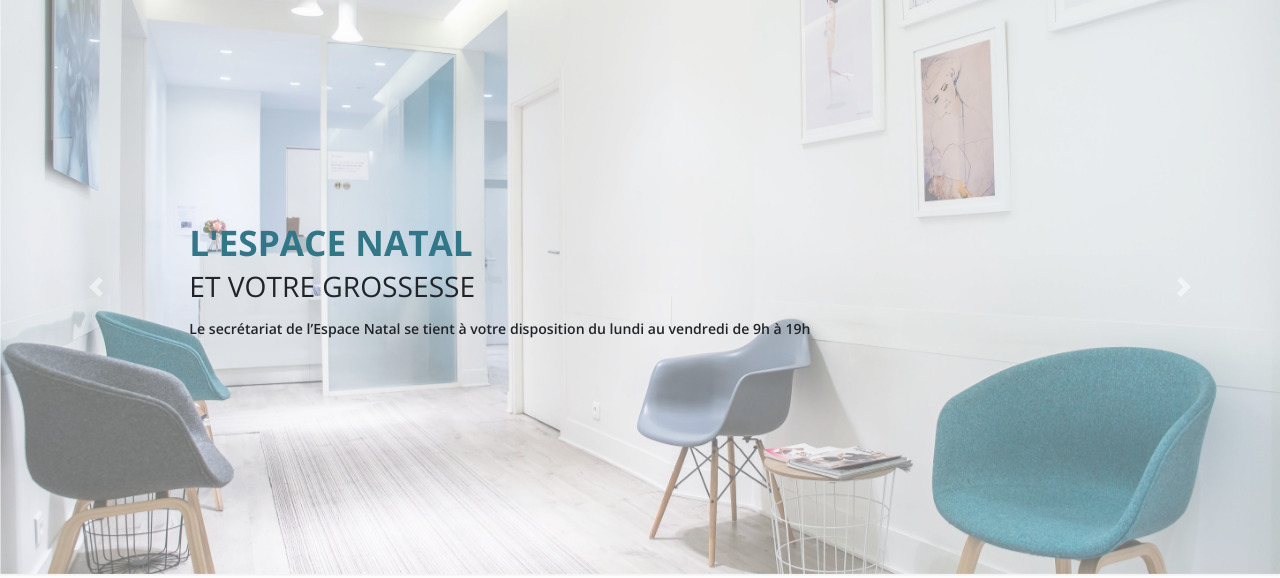
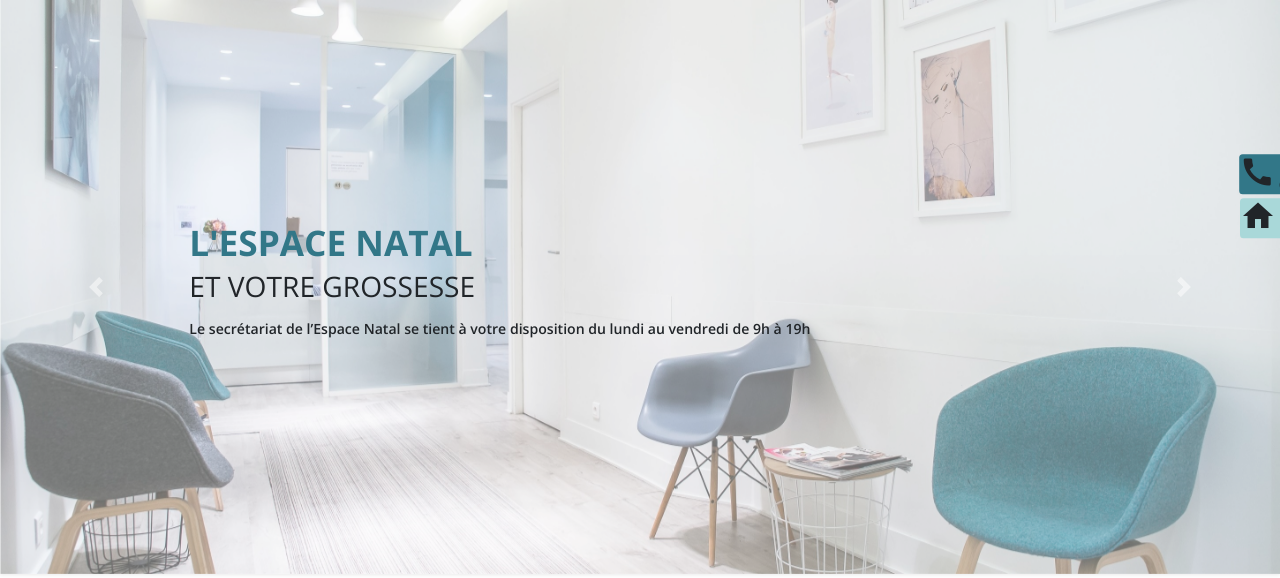
Before and after one commit to guillaumeMECE/espace-natal, a PHP site: page / in a window 1280 px wide. Shown: the part 204-782 px from the top of the page. Run offline with PHP 8.4, Linux system fonts and the light colour scheme; some libraries are stand-ins or nearby versions.

Commit message:
add sticky contact

```diff
--- a/index.php
+++ b/index.php
@@ -18,7 +18,7 @@
 
   <!-- NAVBAR -->
   <?php include("views/navbar.html"); ?>
-
+<?php include("views/sticky_contact.html"); ?>
 <!-- Carousel -->
   <div  style="position:relative;">
     <div id="carouselExampleControls" class="carousel slide shadow-sm" data-ride="carousel" >
--- a/style.css
+++ b/style.css
@@ -268,6 +268,39 @@ h6 small {
    color: rgba(142, 147, 160, 1);
 }
 
+.square {
+   position: fixed;
+   right: 0;
+   z-index: 5;
+   top: 50%;
+   transform: translateY(-50%);
+
+}
+
+.phoneContact {
+   width: 170px;
+   height: 40px;
+   background-color: rgba(50, 119, 136, 1);
+   transform: translateX(76%);
+   transition: all 400ms;
+}
+.phoneContact:hover{
+   transform: translateX(0%);
+}
+
+
+.doctolibContact {
+   float: right;
+   width: 100px;
+   height: 40px;
+   background-color: rgba(169, 216, 217, 1);
+   transform: translateX(60%);
+   transition: all 400ms;
+}
+.doctolibContact:hover{
+   transform: translateX(0%);
+}
+
 /*
 a{
   color: rgba(162, 69, 124, 1);
--- /dev/null
+++ b/views/sticky_contact.html
@@ -0,0 +1,10 @@
+<div class="square">
+   <div class="phoneContact mb-1 rounded-left">
+      <i class="material-icons md-36">call</i>
+      Contactez le centre
+   </div>
+   <div class="doctolibContact rounded-left">
+      <i class="material-icons md-36">home</i>
+      Doctolib
+   </div>
+</div>
```
Lines whose indentation alone changed are shown as unchanged.
